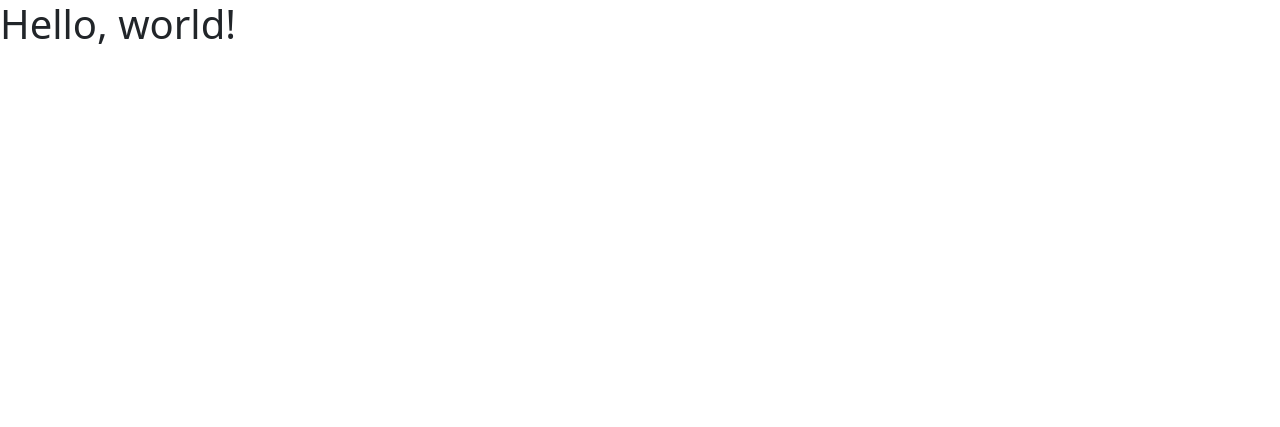
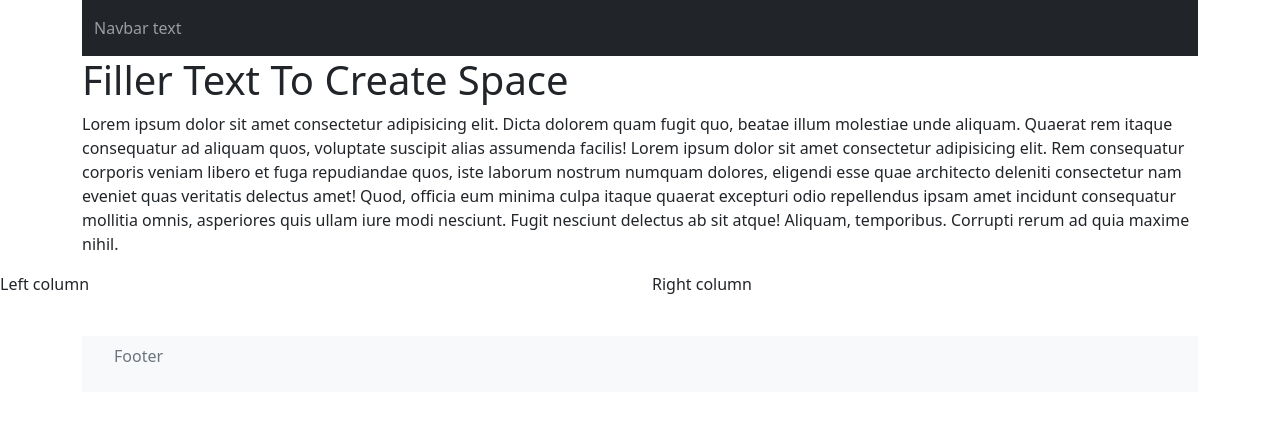
Before and after one commit to MGrunow1/collab-practice-MG, a plain HTML site: page index.html in a window 1280 px wide. Drawn offline with nearby package versions, Linux system fonts and the light colour scheme.

Commit message:
Added content
footer header sides

```diff
--- a/CSS/style.css
+++ b/CSS/style.css
@@ -0,0 +1,7 @@
+left-column {
+    background-color: aquamarine;
+}
+
+right-column {
+background-color: beige;
+}
--- a/index.html
+++ b/index.html
@@ -13,8 +13,6 @@
     <title>Hello, world!</title>
   </head>
   <body>
-    <h1>Hello, world!</h1>
-
     <!-- Optional JavaScript; choose one of the two! -->
 
     <!-- Option 1: Bootstrap Bundle with Popper -->
@@ -25,5 +23,37 @@
     <script src="https://cdn.jsdelivr.net/npm/@popperjs/core@2.10.2/dist/umd/popper.min.js" integrity="sha384-7+zCNj/IqJ95wo16oMtfsKbZ9ccEh31eOz1HGyDuCQ6wgnyJNSYdrPa03rtR1zdB" crossorigin="anonymous"></script>
     <script src="https://cdn.jsdelivr.net/npm/bootstrap@5.1.3/dist/js/bootstrap.min.js" integrity="sha384-QJHtvGhmr9XOIpI6YVutG+2QOK9T+ZnN4kzFN1RtK3zEFEIsxhlmWl5/YESvpZ13" crossorigin="anonymous"></script>
     -->
+    <div class="container">
+      <nav class="navbar navbar-expand bg-dark navbar-dark">
+        <div class="container-fluid">
+          <span class="navbar-text">Navbar text</span>
+        </div>
+      </nav>
+      <main>
+        <h1>Filler Text To Create Space</h1>
+        <p>
+          Lorem ipsum dolor sit amet consectetur adipisicing elit. Dicta dolorem quam fugit quo, beatae illum molestiae unde aliquam. Quaerat rem itaque consequatur ad aliquam quos, voluptate suscipit alias assumenda facilis!
+
+          Lorem ipsum dolor sit amet consectetur adipisicing elit. Rem consequatur corporis veniam libero et fuga repudiandae quos, iste laborum nostrum numquam dolores, eligendi esse quae architecto deleniti consectetur nam eveniet quas veritatis delectus amet! Quod, officia eum minima culpa itaque quaerat excepturi odio repellendus ipsam amet incidunt consequatur mollitia omnis, asperiores quis ullam iure modi nesciunt. Fugit nesciunt delectus ab sit atque! Aliquam, temporibus. Corrupti rerum ad quia maxime nihil.
+        </p>
+      </main>
+    </div>
+      <div class="row row-cols-2">
+        <div class="col left-column">
+          Left column
+        </div>
+        <div class="col right-column">
+          Right column
+        </div>
+      </div>
+
+      <div class="container">
+  <footer class="py-3 my-4">
+    <ul class="navbar navbar-expand bg-light navbar-light"">
+    <p class="text-center text-muted">Footer</p>
+  </footer>
+</div>
+      </div>
+    </div>
   </body>
 </html>
```
